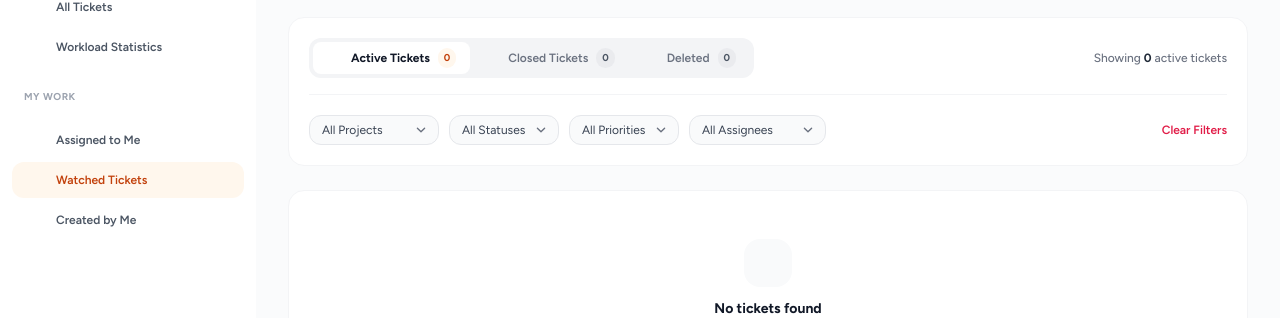
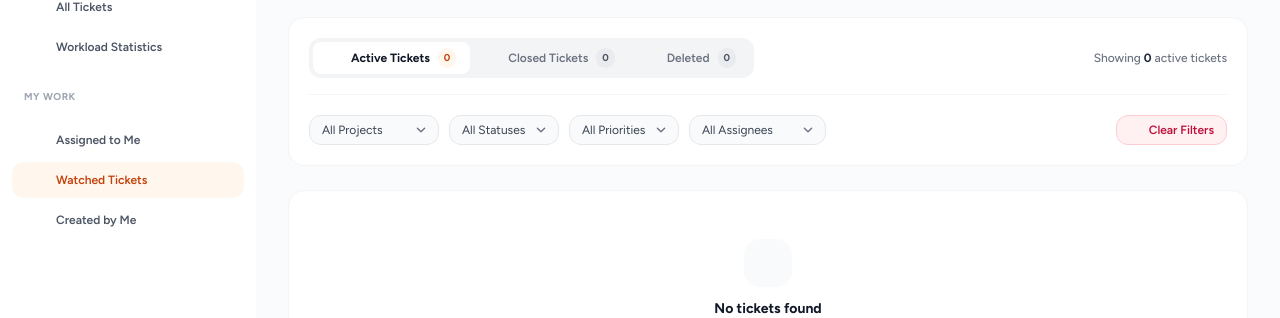
Before and after one commit to partha51613/trail-ticketing-system, a Laravel app: page /tickets/watched in a window 1280 px wide. Shown: the part 204-522 px from the top of the page. Run offline with Laravel 12, Linux system fonts and the light colour scheme; a user stored in the database is signed in; data comes from the database, SQL or seed files in the repository; style sheets or scripts are compiled from the project's sources; some libraries are stand-ins or nearby versions.

Commit message:
fix: Clear button is bordered

```diff
--- a/resources/views/tickets/index.blade.php
+++ b/resources/views/tickets/index.blade.php
@@ -164,8 +164,8 @@
                     <!-- Reset Filters Button (if any filter active) -->
                     @if (request()->hasAny(['project_id', 'status', 'priority', 'assigned_to_id', 'search', 'watched', 'created_by_id', 'tab']))
                         <a href="{{ route('tickets.index') }}"
-                            class="inline-flex items-center gap-1 text-xs font-semibold text-rose-600 hover:text-rose-700 hover:underline">
-                            <x-heroicon-m-x-mark class="w-3.5 h-3.5" />
+                            class="inline-flex items-center gap-1.5 px-3 py-1.5 text-xs font-semibold text-rose-700 bg-rose-50 hover:bg-rose-100 hover:text-rose-800 border border-rose-200 hover:border-rose-300 rounded-xl shadow-2xs transition-all">
+                            <x-heroicon-m-x-mark class="w-3.5 h-3.5 text-rose-600" />
                             <span>{{ __('Clear Filters') }}</span>
                         </a>
                     @endif
```
